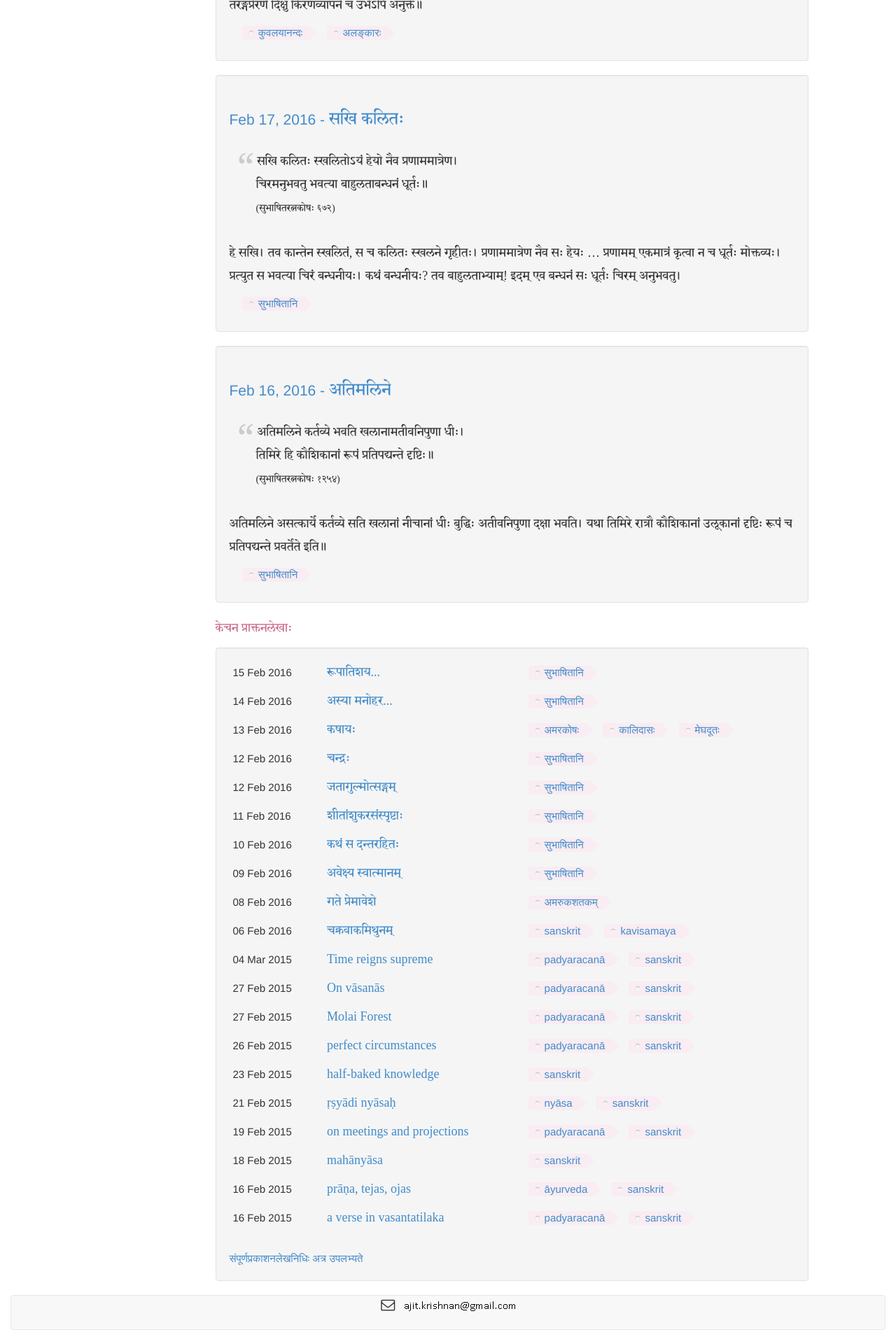
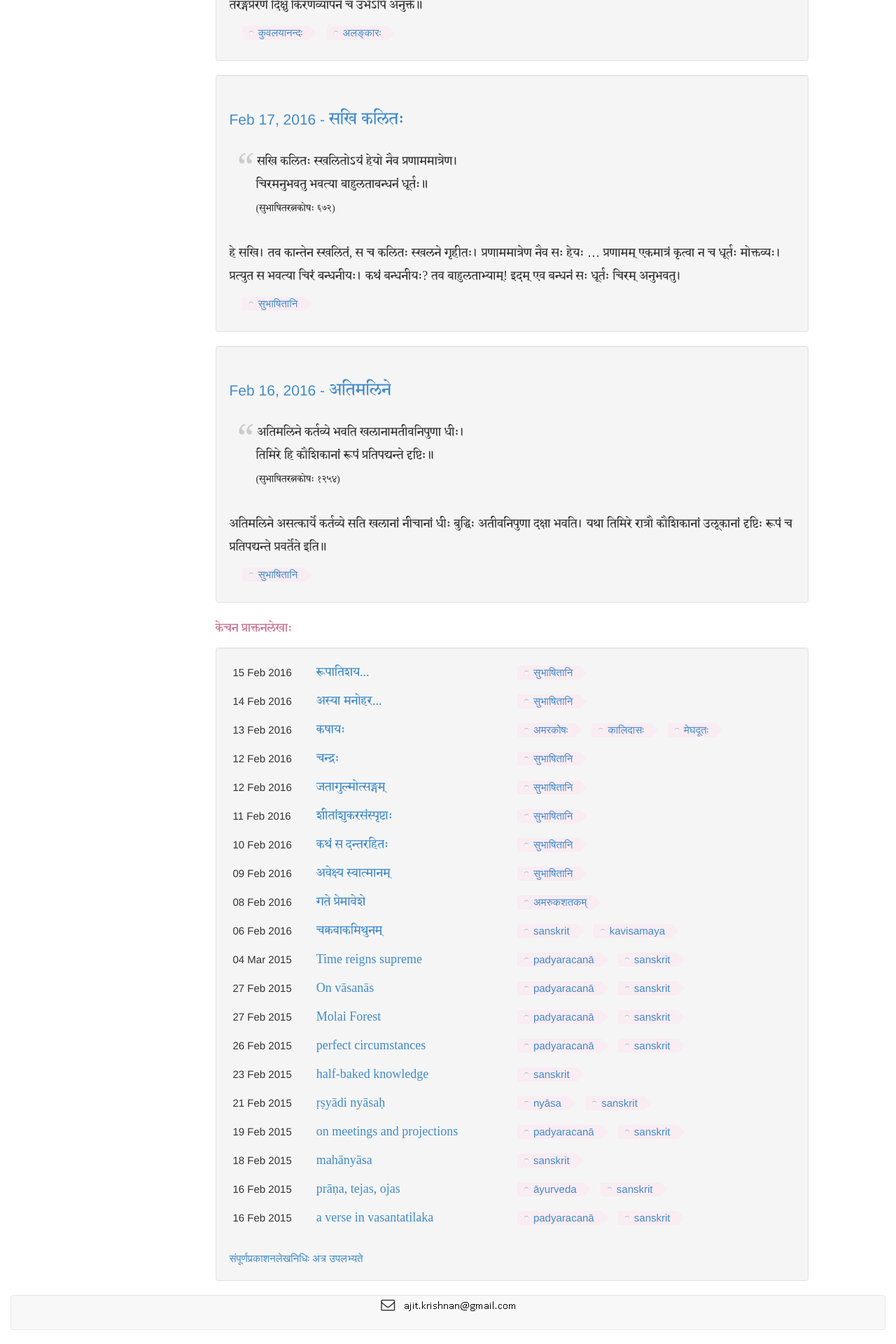
Before and after one commit to aupasana/aupasana.github.io, a Jekyll site: the page built from blog/sanskrit.html, in a window 1280 px wide. Shown: the part 1507-3427 px from the top of the page at 70% size. Built offline with Jekyll 4.4.1, drawn with Linux system fonts in a browser that asks for light colours; nearby versions of some CDN libraries.

Commit message:
allow reactive tables to choose column widths with single tables

```diff
--- a/_layouts/blog.html
+++ b/_layouts/blog.html
@@ -59,10 +59,10 @@ layout: default
   <table class="table borderless table-condensed">
   {% for post in site.categories[page.blog] offset:5 limit:20 %}
     <tr>
-      <td class="col-md-2">
+      <td>
            {{ post.date | date_to_string }}
       </td>
-      <td class="col-md-4">
+      <td>
           <a href="{{ site.baseurl}}{{ post.url }}">{{ post.title }}</a>
       </td>
       <td>
--- a/blog/sanskrit.html
+++ b/blog/sanskrit.html
@@ -41,10 +41,10 @@ omitcategories: true
   <table class="table borderless table-condensed">
   {% for post in site.categories[page.blog] offset:5 limit:20 %}
     <tr>
-      <td class="col-md-2">
+      <td>
            {{ post.date | date_to_string }}
       </td>
-      <td class="col-md-4">
+      <td>
           <a href="{{ site.baseurl}}{{ post.url }}">
             <span class="sanskrit-inline">{{ post.title }}</span></a>
       </td>
```
